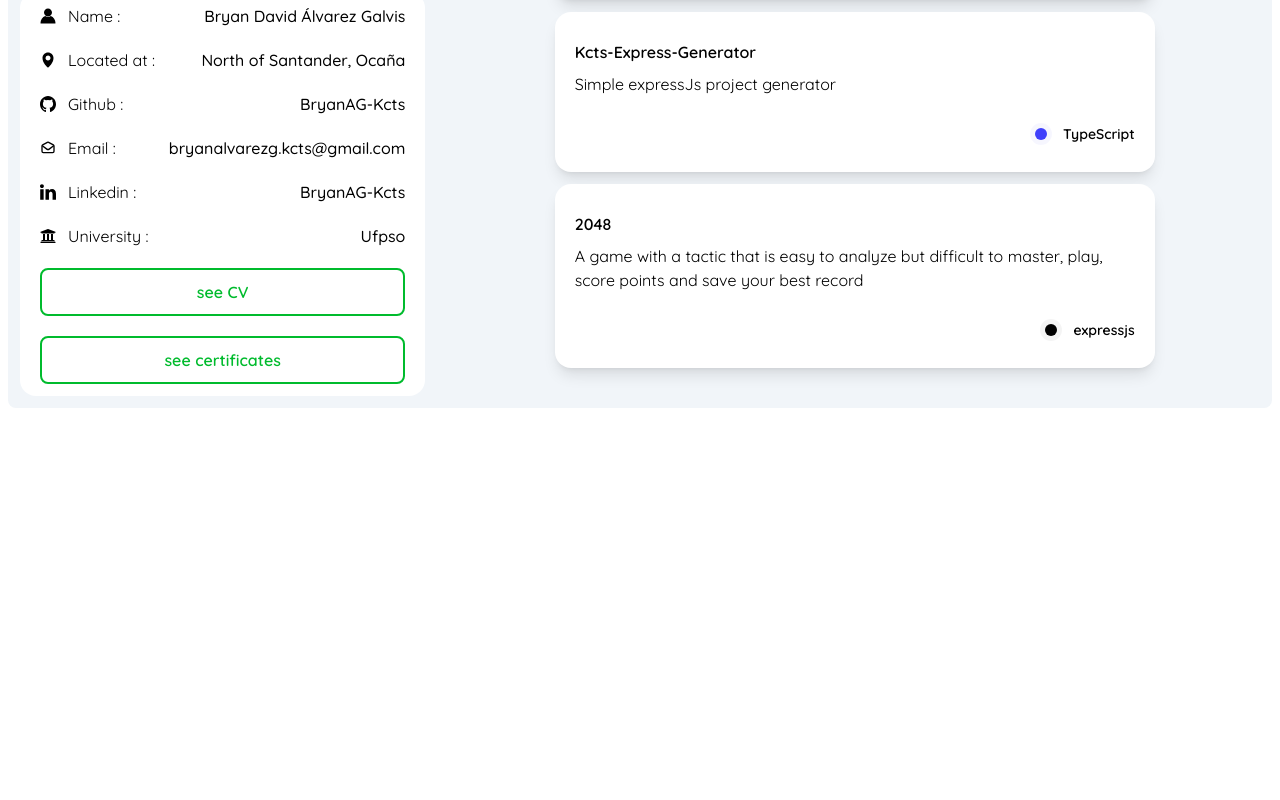
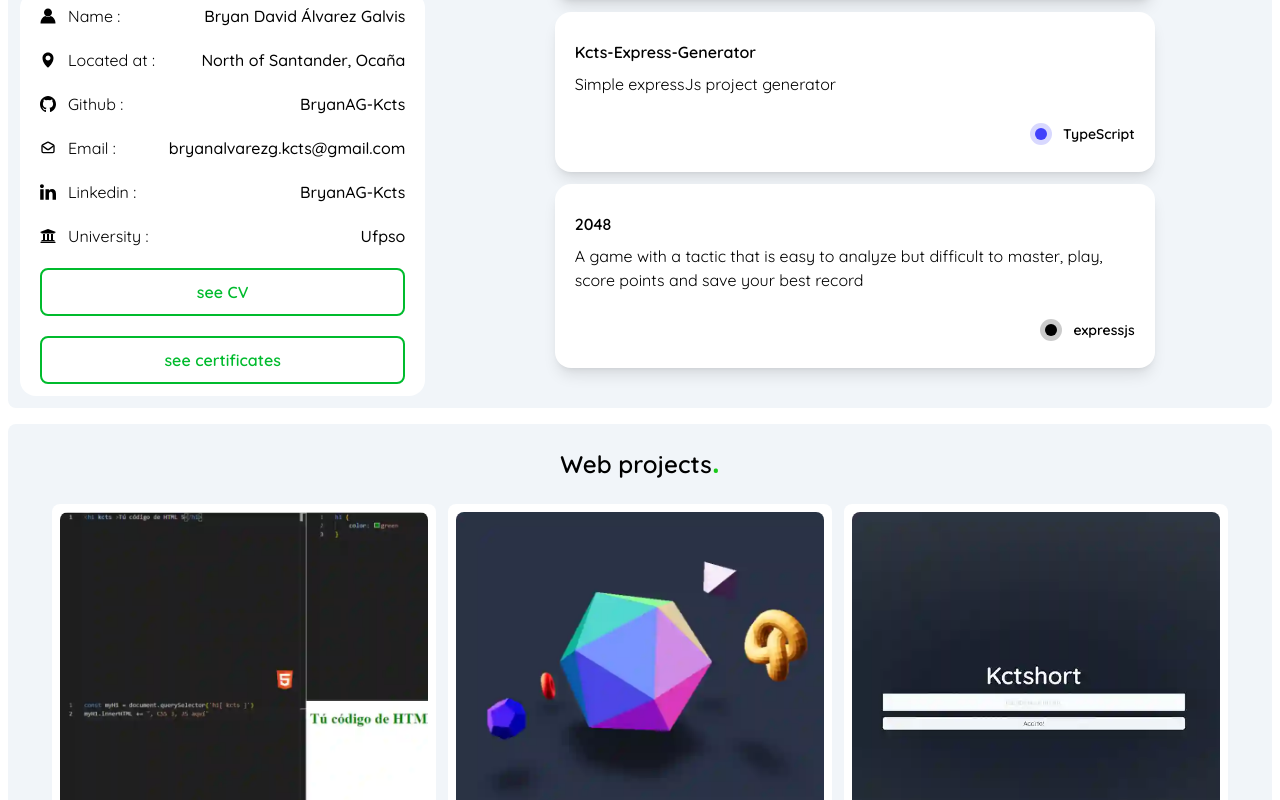
Before and after one commit to BryanAG-Kcts/portfolio-kcts, a Next.js app: page /en in a window 1280 px wide. Shown: the part 2000-2800 px from the top of the page. Before the commit the page ends 2416 px from the top, so only its background shows below. Built offline with nearby package versions, Linux system fonts and the light colour scheme.

Commit message:
gallery component

```diff
--- /dev/null
+++ b/src/app/[lang]/components/frontendProject/gallery.css
@@ -0,0 +1,27 @@
+.scaleImage {
+  transition: scale 1s;
+  -webkit-transition: scale 1s;
+  -moz-transition: scale 1s;
+  -ms-transition: scale 1s;
+  -o-transition: scale 1s;
+}
+
+.scaleImage:hover {
+  scale: 120%;
+  transition: scale 2.5s;
+  -webkit-transition: scale 2.5s;
+  -moz-transition: scale 2.5s;
+  -ms-transition: scale 2.5s;
+  -o-transition: scale 2.5s;
+}
+
+.gridTechnology {
+  display: grid;
+  grid-template-rows: 1fr 2fr;
+  gap: 1.5rem;
+}
+
+.anchorsGallery > * {
+  flex: 1 1 0;
+  min-width: 10rem;
+}
--- /dev/null
+++ b/src/app/[lang]/components/frontendProject/gallery.tsx
@@ -0,0 +1,18 @@
+import { TitleGenerator } from '@/shared/components/titleGenerator/titleGenerator'
+import { WebProjects } from './webProjects'
+import { RouterLangsProps } from '@/locales/constants/constants'
+import { getLocale } from '@/locales/main'
+import './gallery.css'
+
+export const Gallery = ({ params }: RouterLangsProps): JSX.Element => {
+  const { nameWeb, projects } = getLocale(params.lang).projects
+
+  return (
+    <section id='projectsContent' className='greatSection p-4 rounded-lg bg-slate-100 sectionContentDarkmode'>
+      <TitleGenerator>
+        {nameWeb}
+      </TitleGenerator>
+      <WebProjects webProjects={projects} lang={params.lang} />
+    </section>
+  )
+}
--- /dev/null
+++ b/src/app/[lang]/components/frontendProject/webProject.tsx
@@ -0,0 +1,58 @@
+
+import { Project } from '@/locales/main'
+import { ButtonGrow } from '@/shared/components/buttonGrow/buttonGrow'
+import { PulsationCircle } from '@/shared/components/pulsationCircle/pulsationCircle'
+import { Technologies } from '@/shared/components/technologies/Technologies'
+import { getColorTechnology } from '@/shared/constants/colorTechnology'
+import Link from 'next/link'
+
+interface Props {
+  webProject: Project
+  visitLink: string
+}
+
+export const WebProject = ({ webProject, visitLink }: Props): JSX.Element => {
+  const { color, description, linkGitHub, name, linkWeb, preview, technologies } = webProject
+  const colorTechnology = getColorTechnology(color)
+
+  return (
+    <div className='relative flex flex-col max-w-sm gap-3 p-2 bg-white rounded-lg cardContentDarkmode'>
+
+      <div className='flex flex-col justify-between gap-3'>
+        <picture className='overflow-hidden rounded-lg'>
+          <img decoding='async' loading='lazy' className='object-cover w-full h-full ease-in scaleImage aspect-square' src={preview} alt={name} />
+        </picture>
+
+        <div className='flex items-center gap-7'>
+          <h3 className='text-lg font-semibold'>{name}</h3>
+          <PulsationCircle color={colorTechnology} />
+        </div>
+
+      </div>
+
+      <div className='flex-1 gridTechnology'>
+
+        <div className='flex flex-col justify-between gap-5'>
+
+          <p>{description}</p>
+
+          <div className='flex flex-wrap anchorsGallery gap-2'>
+            <ButtonGrow>
+              <Link href={linkWeb ?? ''}>{visitLink}</Link>
+            </ButtonGrow>
+            <ButtonGrow>
+              <Link href={linkGitHub}>GitHub</Link>
+            </ButtonGrow>
+          </div>
+        </div>
+
+        <div className='flex items-center flex-1 rounded-lg bg-slate-100 sectionContentDarkmode'>
+          <div className='w-full p-3'>
+            <Technologies technologies={technologies ?? []} />
+          </div>
+        </div>
+      </div>
+
+    </div>
+  )
+}
--- /dev/null
+++ b/src/app/[lang]/components/frontendProject/webProjects.tsx
@@ -0,0 +1,19 @@
+import { Project, getLocale } from '@/locales/main'
+import { WebProject } from './webProject'
+import { projectTypes } from '@/locales/constants/project/constants'
+import { Languages } from '@/locales/constants/constants'
+
+interface Props {
+  webProjects: Project[]
+  lang: Languages
+}
+export const WebProjects = ({ webProjects, lang }: Props): JSX.Element => {
+  const { visit } = getLocale(lang).indie
+  return (
+    <div className='flex flex-wrap justify-center gap-3 p-2 font-quickSand'>
+      {
+        webProjects.map(webProject => webProject.type !== projectTypes.backend && <WebProject key={webProject.key} webProject={webProject} visitLink={visit} />)
+      }
+    </div>
+  )
+}
--- a/src/app/[lang]/page.tsx
+++ b/src/app/[lang]/page.tsx
@@ -4,6 +4,7 @@ import { Experience } from './components/experience/experience'
 import { Skills } from './components/skills/skills'
 import { Information } from './components/information/information'
 import { BackendProjects } from './components/backendProject/backendProjects'
+import { Gallery } from './components/frontendProject/gallery'
 
 interface Props {
   params: {
@@ -26,6 +27,8 @@ export default function Page ({ params }: Props): JSX.Element {
           <BackendProjects params={params} />
         </div>
 
+        <Gallery params={params} />
+
         {/* <span className='precharge text-dk-color-gray-100 bg-dk-color-gray-100 text-lt-color-yellow-100 text-dk-color-blue-100 bg-lt-color-green-100 bg-lt-color-green-200 bg-lt-color-yellow-100 bg-dk-color-blue-100 bg-black text-black text-lt-color-blue-100 bg-lt-color-blue-100' /> */}
 
       </section>
--- a/src/locales/en/indie.ts
+++ b/src/locales/en/indie.ts
@@ -1,4 +1,5 @@
 export const indie = {
   cvLink: 'see CV',
-  certificateLink: 'see certificates'
+  certificateLink: 'see certificates',
+  visit: 'visit'
 }
--- a/src/locales/es/indie.ts
+++ b/src/locales/es/indie.ts
@@ -1,4 +1,5 @@
 export const indie = {
   cvLink: 'ver CV',
-  certificateLink: 'ver certificados'
+  certificateLink: 'ver certificados',
+  visit: 'visitar'
 }
--- a/src/locales/es/project.ts
+++ b/src/locales/es/project.ts
@@ -29,6 +29,5 @@ export const projectsDesc = {
 export const projects = {
   nameGithub: 'Proyectos de GitHub',
   nameWeb: 'Proyectos Web',
-  anchorName: 'visitar',
   projects: getLocaleProject(projectsDesc)
 }
--- a/src/shared/components/buttonGrow/buttonGrow.css
+++ b/src/shared/components/buttonGrow/buttonGrow.css
@@ -18,6 +18,9 @@
   z-index: 10;
   color: var(--lt-color-green-100);
   font-weight: 600;
+  width: 100%;
+  height: 100%;
+  text-align: center;
 }
 
 .buttonGrow::after {
@@ -55,3 +58,6 @@
 .buttonGrow:hover > * {
   color: white;
 }
+.buttonGrow:hover {
+  border: 2px solid transparent;
+}
```
